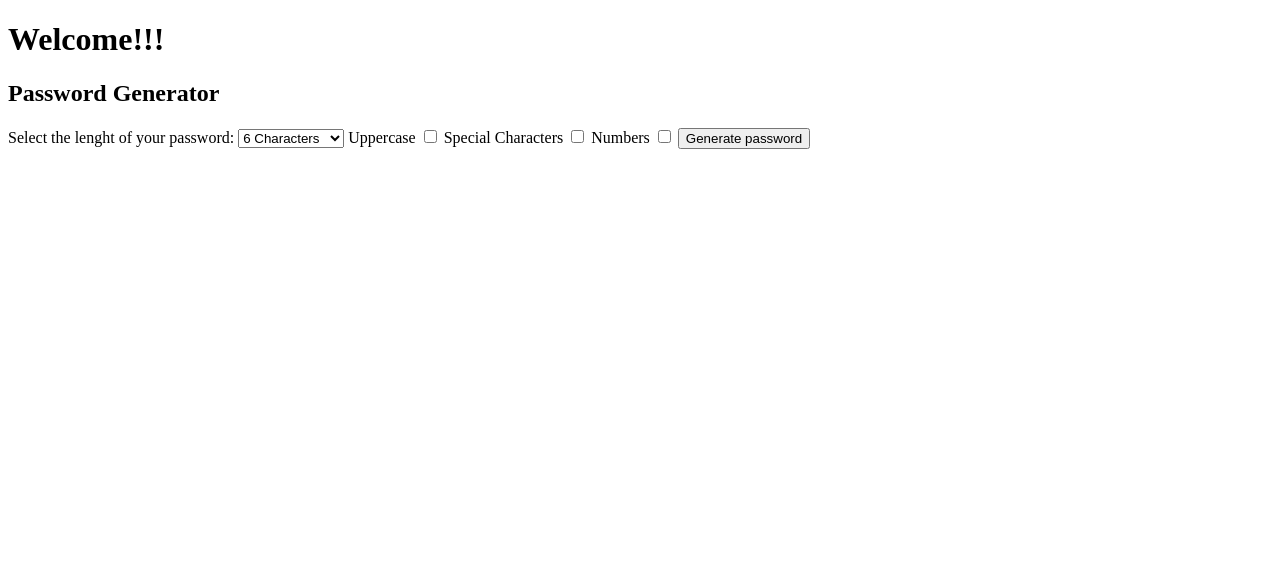
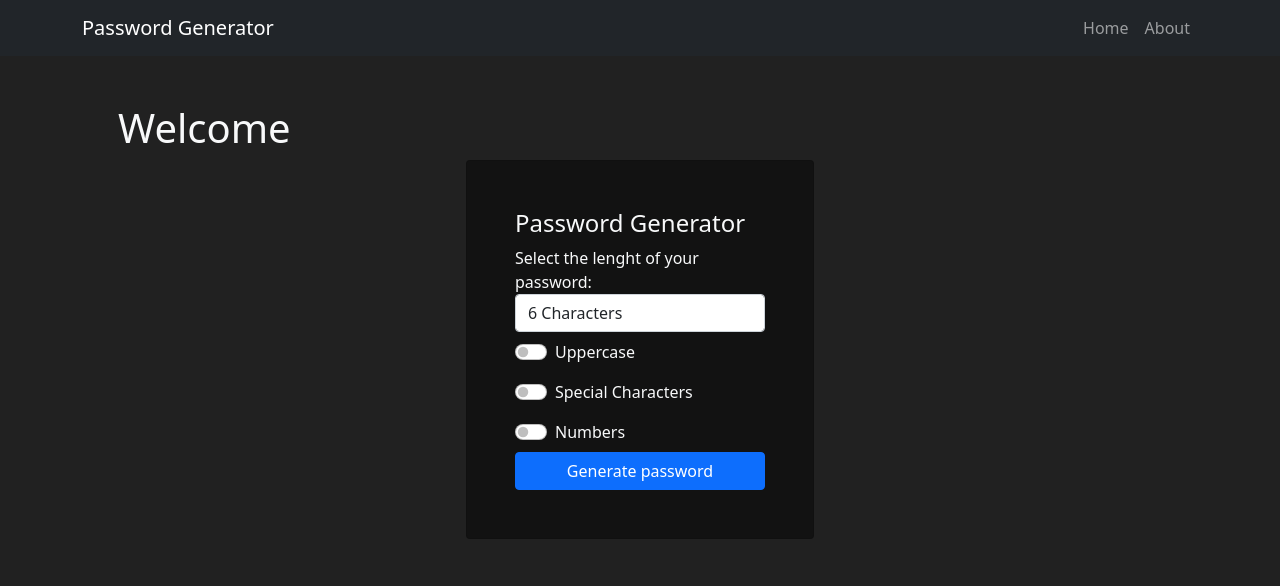
Before and after one commit to regalk13/Django-basic-example, a Django app: page / in a window 1280 px wide. Shown: the top 586 px of the page. Run offline with Django 4.2, Linux system fonts and the light colour scheme.

Commit message:
Adding last updates

```diff
--- a/generator/templates/home.html
+++ b/generator/templates/home.html
@@ -1,20 +1,23 @@
 <!DOCTYPE html>
 <html>
+{% extends 'layout.html' %}
+
+{% block content %}
 
 <head>
-  <meta charset="utf-8">
-  <title>Home</title>
+  <meta charset="UTF-8">
 </head>
 
 <body>
 
-  <h1>Welcome!!!</h1>
+  <h1>Welcome</h1>
 
-  <form action="password">
-    <h2>Password Generator</h2>
+  <div class="col-md-4 offset-md-4">
+    <form action="password" class="card card-body p-5" style="background:#121212;">
+      <h2 class="h4">Password Generator</h2>
 
       <label form="lenght">Select the lenght of your password:</label>
-    <select name="lenght" id="lenght">
+      <select name="lenght" id="lenght" class="form-control">
         <option value="6">6 Characters</option>
         <option value="7">7 Characters</option>
         <option value="8">8 Characters</option>
@@ -26,17 +29,23 @@
         <option value="14">14 Characters</option>
       </select>
 
-    <label form="uppercase">Uppercase</label>
-    <input type="checkbox" name="uppercase" id="uppercase">
+      <div class="form-check form-switch my-2">
+        <label form="uppercase" class="form-check-label">Uppercase</label>
+        <input type="checkbox" name="uppercase" id="uppercase" class="form-check-input">
+      </div>
+      <div class="form-check form-switch my-2">
+        <label form="special" class="form-check-label">Special Characters</label>
+        <input type="checkbox" name="special" id="special" class="form-check-input">
+      </div>
+      <div class="form-check form-switch my-2">
+        <label form="numbers" class="form-check-label">Numbers</label>
+        <input type="checkbox" name="numbers" id="numbers" class="form-check-input">
+      </div>
+      <button class="btn btn-primary">Generate password</button>
+    </form>
+  </div>
 
-    <label form="special">Special Characters</label>
-    <input type="checkbox" name="special" id="special">
-
-    <label form="numbers">Numbers</label>
-    <input type="checkbox" name="numbers" id="numbers">
-
-    <button>Generate password</button>
-  </form>
+  {% endblock %}
 </body>
 
 </html>
--- /dev/null
+++ b/generator/templates/layout.html
@@ -0,0 +1,23 @@
+<!DOCTYPE html>
+<html>
+
+<head>
+  <meta charset="UTF-8">
+  <meta http-equiv="X-UA-Compatible" content="IE-edge">
+  <meta name="viewport" content="width=device-width, initial-scale=1.0">
+  <link href="https://cdn.jsdelivr.net/npm/bootstrap@5.1.3/dist/css/bootstrap.min.css" rel="stylesheet"
+    integrity="sha384-1BmE4kWBq78iYhFldvKuhfTAU6auU8tT94WrHftjDbrCEXSU1oBoqyl2QvZ6jIW3" crossorigin="anonymous">
+  <title>Password Generator</title>
+</head>
+
+<body style="background: #212121;">
+
+  {% include 'partials/navbar.html' %}
+  <div class="container p-5 text-light">
+    {% block content %} {% endblock %}
+  </div>
+
+
+</body>
+
+</html>
--- /dev/null
+++ b/generator/templates/partials/navbar.html
@@ -0,0 +1,20 @@
+<!DOCTYPE html>
+<nav class="navbar navbar-expand-lg navbar-dark bg-dark">
+  <div class="container">
+    <a class="navbar-brand" href="/">Password Generator</a>
+    <button class="navbar-toggler" type="button" data-bs-toggle="collapse" data-bs-target="#navbarSupportedContent"
+      aria-controls="navbarSupportedContent" aria-expanded="false" aria-label="Toggle navigation">
+      <span class="navbar-toggler-icon"></span>
+    </button>
+    <div class="collapse navbar-collapse" id="navbarSupportedContent">
+      <ul class="navbar-nav ms-auto">
+        </li>
+        <li class="nav-item">
+          <a class="nav-link" href="/">Home</a>
+        </li>
+        <li class="nav-item">
+          <a class="nav-link" href="/about">About</a>
+        </li>
+      </ul>
+    </div>
+</nav>
--- a/generator/views.py
+++ b/generator/views.py
@@ -12,13 +12,19 @@ def password(request):
     chars = list('abcdefghijklmnopqrstvxyz')
     generated_password = ''
 
-
     len = request.GET.get('lenght')
     upper = request.GET.get('uppercase')
+    special = request.GET.get('special')
+    numbers = request.GET.get('numbers')
 
     if upper:
         chars.extend(list('ABCDEFGHIJKLMNOPQRSTVXYZ'))
 
+    if special:
+        chars.extend(list('!@#~&()$%¡'))
+
+    if numbers:
+        chars.extend(list('0123456789'))
 
     if (int(len)) >= 6 and (int(len)) <= 14:
         for _ in range(int(len)):
```
Also changed, not shown: generator/templates/about.html (+7 -1 lines), generator/templates/password.html (+11 -3 lines), db.sqlite3 (deleted), 1 other file. Lines whose indentation alone changed are shown as unchanged.
